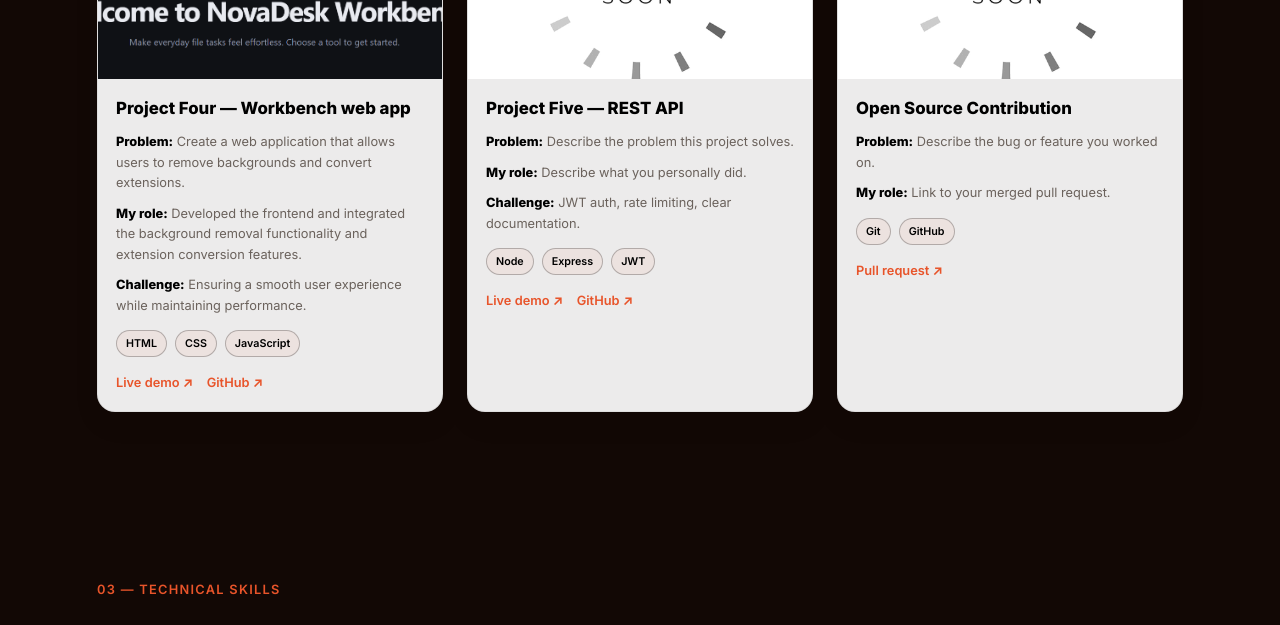
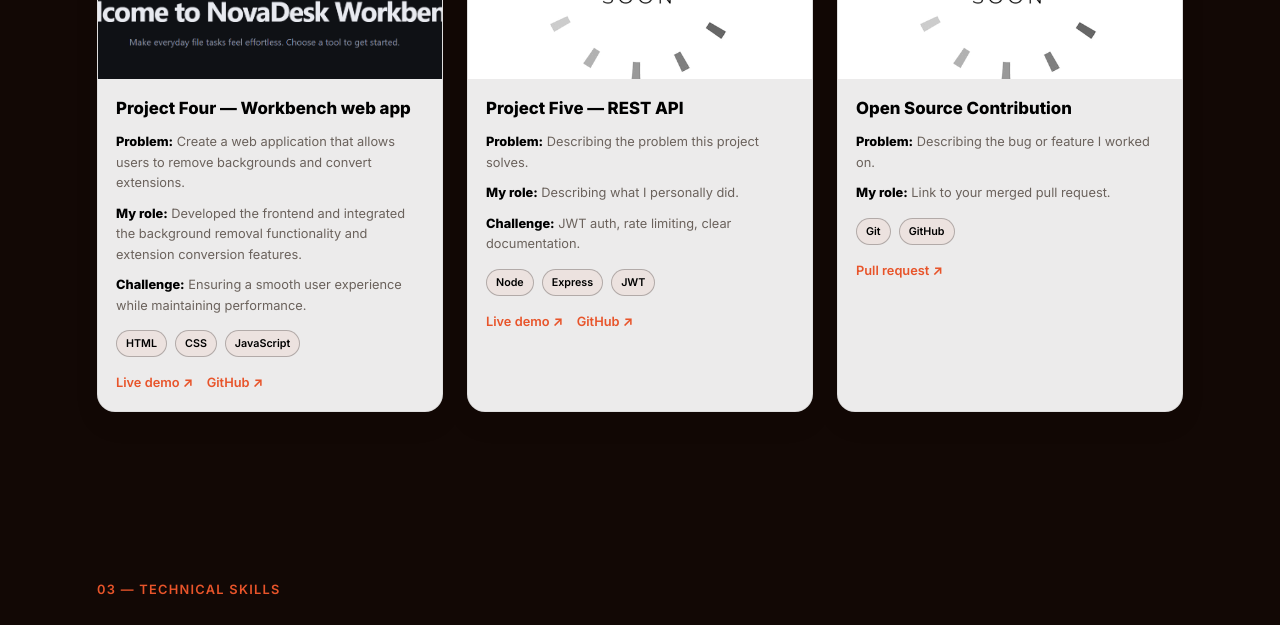
Before and after one commit to DEVELOPPERMICH237/PRO-PORTFOLIO, a plain HTML site: page index.html in a window 1280 px wide. Shown: the part 2660-3285 px from the top of the page. Drawn offline with Linux system fonts and the light colour scheme.

Commit message:
project card

```diff
--- a/index.html
+++ b/index.html
@@ -198,8 +198,8 @@
           <img class="img-wrap" src="images/images (1).png" alt="Screenshot of Project Five">
           <div class="project-body">
             <h3>Project Five — REST API</h3>
-            <p class="problem"><b>Problem:</b> Describe the problem this project solves.</p>
-            <p class="role"><b>My role:</b> Describe what you personally did.</p>
+            <p class="problem"><b>Problem:</b> Describing the problem this project solves.</p>
+            <p class="role"><b>My role:</b> Describing what I personally did.</p>
             <p class="challenge"><b>Challenge:</b> JWT auth, rate limiting, clear documentation.</p>
             <ul class="tags"><li>Node</li><li>Express</li><li>JWT</li></ul>
             <div class="links">
@@ -213,7 +213,7 @@
           <img class="img-wrap" src="images/images (1).png" alt="Open source contribution">
           <div class="project-body">
             <h3>Open Source Contribution</h3>
-            <p class="problem"><b>Problem:</b> Describe the bug or feature you worked on.</p>
+            <p class="problem"><b>Problem:</b> Describing the bug or feature I worked on.</p>
             <p class="role"><b>My role:</b> Link to your merged pull request.</p>
             <ul class="tags"><li>Git</li><li>GitHub</li></ul>
             <div class="links">
```
